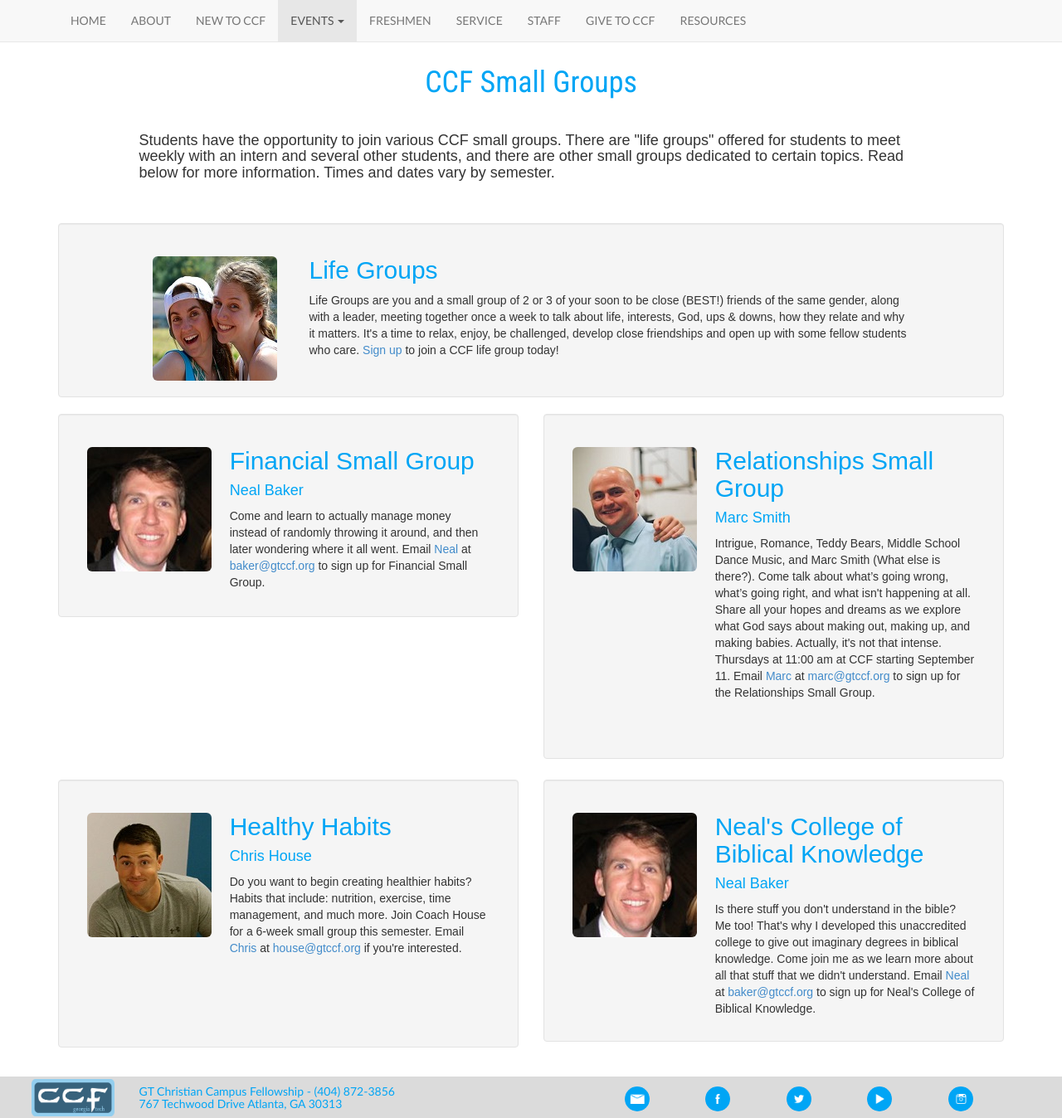
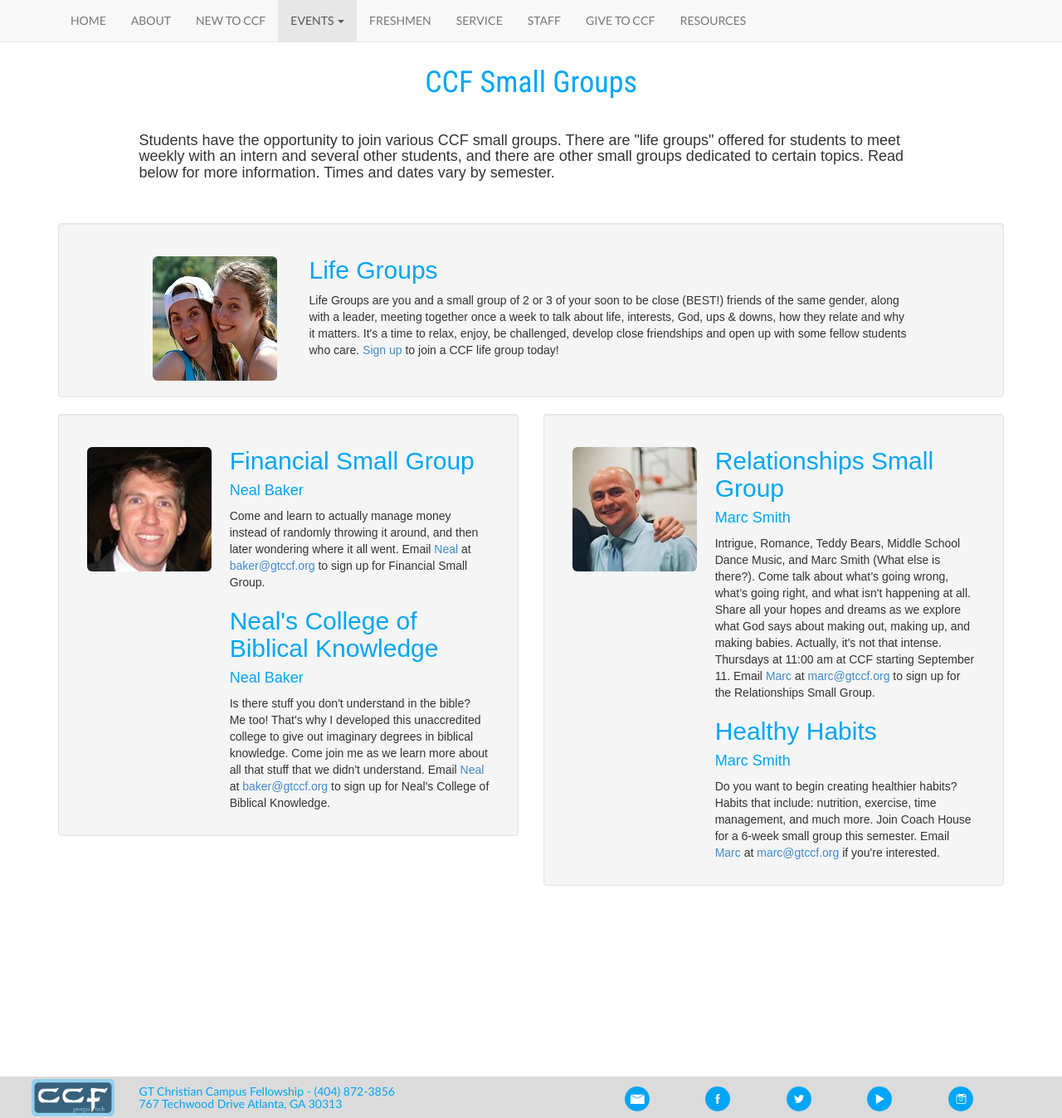
Before and after one commit to gtccf/gtccf.github.io, a Jekyll site: the page built from events/small-groups/index.html, in a window 1280 px wide and 1348 px high. Shown: the whole window at 83% size. Built offline with Jekyll 4.4.1, drawn with Linux system fonts in a browser that asks for light colours; nearby versions of some CDN libraries.

Commit message:
Remove Chris House :(

```diff
--- a/events/small-groups/index.html
+++ b/events/small-groups/index.html
@@ -33,6 +33,9 @@ layout: default
           <div class="col-xs-8">
             <div class="blue"><h2>Financial Small Group</h2><h4>Neal Baker</h4></div>
             <p>Come and learn to actually manage money instead of randomly throwing it around, and then later wondering where it all went. Email <a href="{{ site.baseurl }}/staff/#neal">Neal</a> at <a href="mailto:baker@gtccf.org">baker@gtccf.org</a> to sign up for Financial Small Group.</p>
+
+            <div class="blue"><h2>Neal's College of Biblical Knowledge</h2><h4>Neal Baker</h4></div>
+            <p>Is there stuff you don't understand in the bible? Me too! That's why I developed this unaccredited college to give out imaginary degrees in biblical knowledge. Come join me as we learn more about all that stuff that we didn't understand. Email <a href="{{ site.baseurl }}/staff/#neal">Neal</a> at <a href="mailto:baker@gtccf.org">baker@gtccf.org</a> to sign up for Neal's College of Biblical Knowledge.</p>
           </div>
         </div>
       </div>
@@ -44,36 +47,10 @@ layout: default
           </div>
           <div class="col-xs-8">
             <div class="blue"><h2>Relationships Small Group</h2><h4>Marc Smith</h4></div>
-            <p>Intrigue, Romance, Teddy Bears, Middle School Dance Music, and Marc Smith (What else is there?). Come talk about what’s going wrong, what’s going right, and what isn't happening at all. Share all your hopes and dreams as we explore what God says about making out, making up, and making babies. Actually, it's not that intense. Thursdays at 11:00 am at CCF starting September 11. Email <a href="{{ site.baseurl }}/staff/#marc">Marc</a> at <a href="mailto:marc@gtccf.org">marc@gtccf.org</a> to sign up for the Relationships Small Group.</p><br><br>
-          </div>
-        </div>
-      </div>
-    </div>
+            <p>Intrigue, Romance, Teddy Bears, Middle School Dance Music, and Marc Smith (What else is there?). Come talk about what’s going wrong, what’s going right, and what isn't happening at all. Share all your hopes and dreams as we explore what God says about making out, making up, and making babies. Actually, it's not that intense. Thursdays at 11:00 am at CCF starting September 11. Email <a href="{{ site.baseurl }}/staff/#marc">Marc</a> at <a href="mailto:marc@gtccf.org">marc@gtccf.org</a> to sign up for the Relationships Small Group.</p>
 
-    <!--ROW 2-->
-
-    <div class="row">
-      <div class="col-md-8 col-lg-6">
-        <div class="well profile">
-          <div class="col-sm-4">
-            <figure><br><a target="_blank" href="{{ site.baseurl }}/staff/#chris"><img src="{{ site.baseurl }}/photos/staff/chris.jpg" class="img-rounded"></a></figure>
-          </div>
-          <div class="col-xs-8">
-            <div class="blue"><h2>Healthy Habits</h2><h4>Chris House</h4></div>
-            <p>Do you want to begin creating healthier habits? Habits that include: nutrition, exercise, time management, and much more.  Join Coach House for a 6-week small group this semester. Email <a href="{{ site.baseurl }}/staff/#chris">Chris</a> at <a href="mailto:house@gtccf.org">house@gtccf.org</a> if you're interested.</p><br><br><br><br>
-          </div>
-        </div>
-      </div>
-
-
-      <div class="col-md-8 col-lg-6">
-        <div class="well profile">
-          <div class="col-sm-4">
-            <figure><br><a target="_blank" href="{{ site.baseurl }}/staff/#neal"><img src="{{ site.baseurl }}/photos/staff/neal.jpg" class="img-rounded"></a></figure>
-          </div>
-          <div class="col-xs-8">
-            <div class="blue"><h2>Neal's College of Biblical Knowledge</h2><h4>Neal Baker</h4></div>
-            <p>Is there stuff you don't understand in the bible? Me too! That's why I developed this unaccredited college to give out imaginary degrees in biblical knowledge. Come join me as we learn more about all that stuff that we didn't understand. Email <a href="{{ site.baseurl }}/staff/#neal">Neal</a> at <a href="mailto:baker@gtccf.org">baker@gtccf.org</a> to sign up for Neal's College of Biblical Knowledge.</p>
+            <div class="blue"><h2>Healthy Habits</h2><h4>Marc Smith</h4></div>
+            <p>Do you want to begin creating healthier habits? Habits that include: nutrition, exercise, time management, and much more.  Join Coach House for a 6-week small group this semester. Email <a href="{{ site.baseurl }}/staff/#marc">Marc</a> at <a href="mailto:marc@gtccf.org">marc@gtccf.org</a> if you're interested.</p>
           </div>
         </div>
       </div>
```
Also changed, not shown: staff/index.html (+0 -10 lines).
